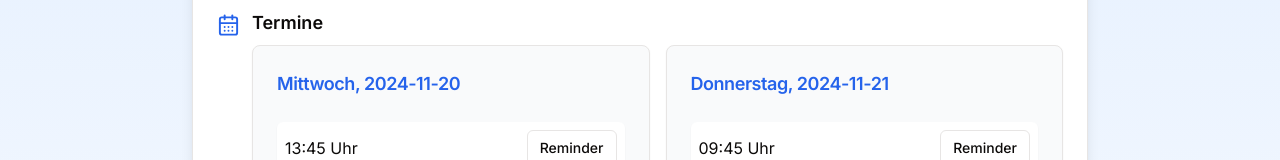
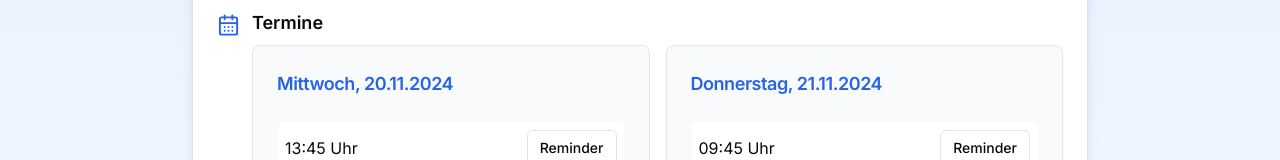
Before and after one commit to MrSpee/service-summit-2024, a Next.js app: page /vortrag in a window 1280 px wide. Shown: the part 617-777 px from the top of the page. Built offline with nearby package versions, Linux system fonts and the light colour scheme.

Commit message:
Update Datumsformat

```diff
--- a/src/app/vortrag/page.tsx
+++ b/src/app/vortrag/page.tsx
@@ -18,7 +18,7 @@ export default function VortragPage() {
 
   const sessions = [
     {
-      date: '2024-11-20',
+      date: '20.11.2024',
       times: [
         { start: '13:45', end: '13:55' },
         { start: '16:00', end: '16:10' }
@@ -26,7 +26,7 @@ export default function VortragPage() {
       day: 'Mittwoch'
     },
     {
-      date: '2024-11-21',
+      date: '21.11.2024',
       times: [
         { start: '09:45', end: '09:55' },
         { start: '13:45', end: '13:55' }
@@ -43,8 +43,9 @@ export default function VortragPage() {
   const generateCalendarLink = (type: 'google' | 'outlook' | 'ical') => {
     if (!selectedEvent) return ''
     const { date, start, end } = selectedEvent
-    const startDateTime = `${date}T${start}:00`
-    const endDateTime = `${date}T${end}:00`
+    const [day, month, year] = date.split('.')
+    const startDateTime = `${year}-${month}-${day}T${start}:00`
+    const endDateTime = `${year}-${month}-${day}T${end}:00`
     const event = {
       title: "Schnell erklärt: Conversational AI - Deloitte und Cognigy",
       description: "Wie Conversational AI Ihre Service-Probleme in Chancen verwandelt",
```
